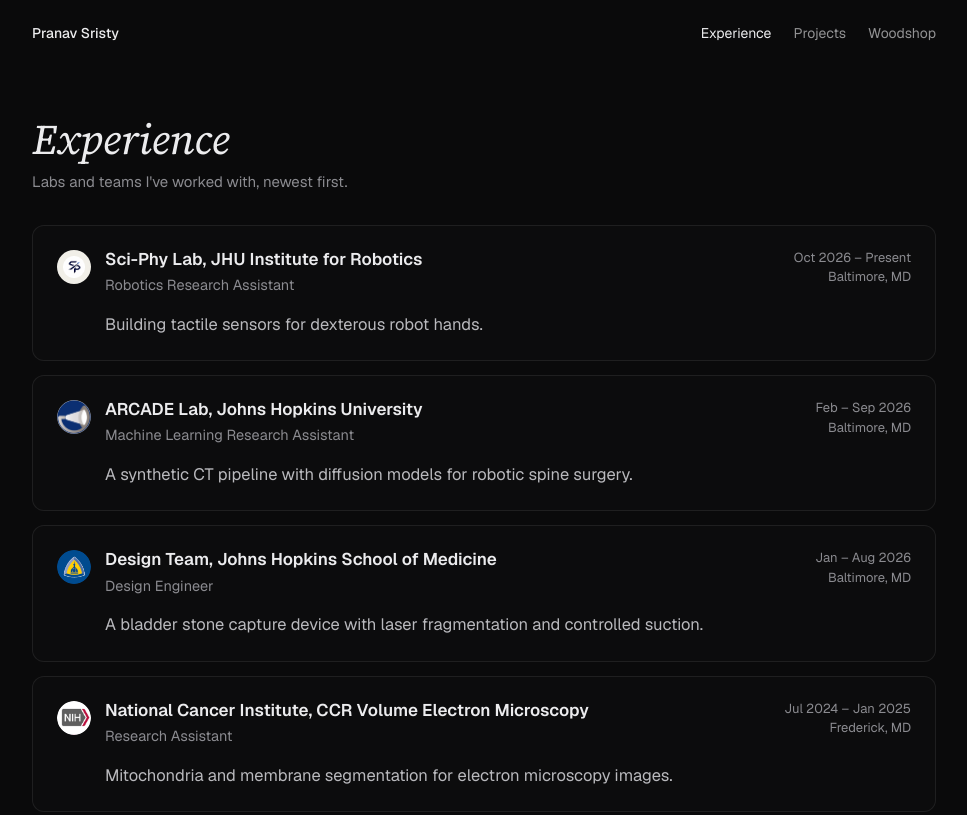
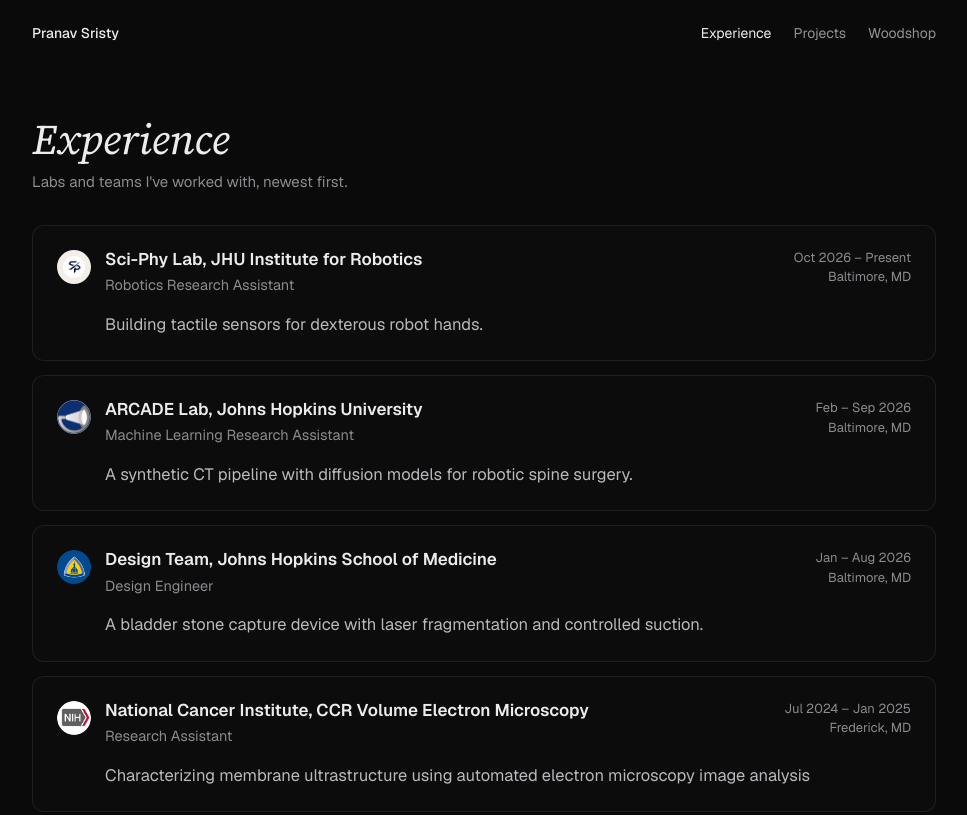
Before and after one commit to Pranav4321/Pranav4321.github.io, a plain HTML site: page experience.html in a window 1280 px wide. Shown: the top 815 px of the page, without its empty margins (156-1123 px from the left). Drawn offline with nearby package versions, Linux system fonts and the light colour scheme.

Commit message:
changed descr

```diff
--- a/experience.html
+++ b/experience.html
@@ -52,7 +52,7 @@
     <article class="role reveal" id="nci">
       <div class="role-top"><div class="logo"><img src="images/nih_logo.png" alt="National Cancer Institute"></div><div class="role-name"><h2>National Cancer Institute, CCR Volume Electron Microscopy</h2><div class="title">Research Assistant</div></div><div class="role-when">Jul 2024 – Jan 2025<br>Frederick, MD</div></div>
       <div class="role-body">
-        <p class="summary">Mitochondria and membrane segmentation for electron microscopy images.</p>
+        <p class="summary">Characterizing membrane ultrastructure using automated electron microscopy image analysis</p>
       </div>
     </article>
 
```
